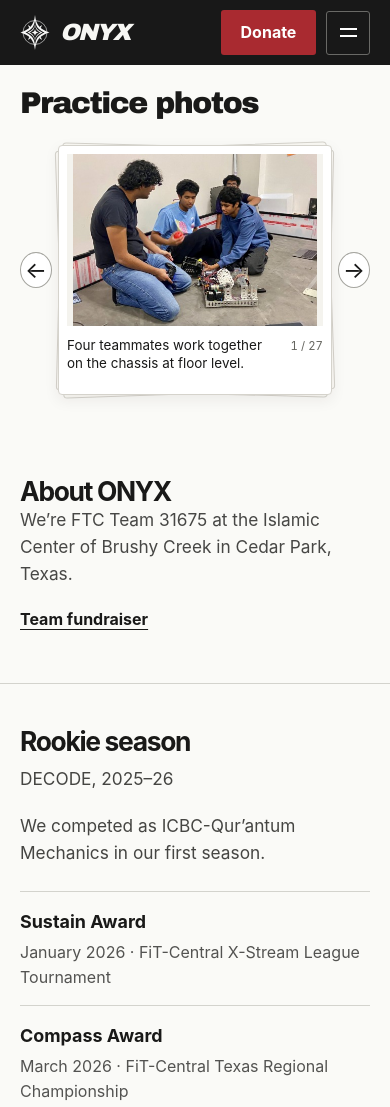
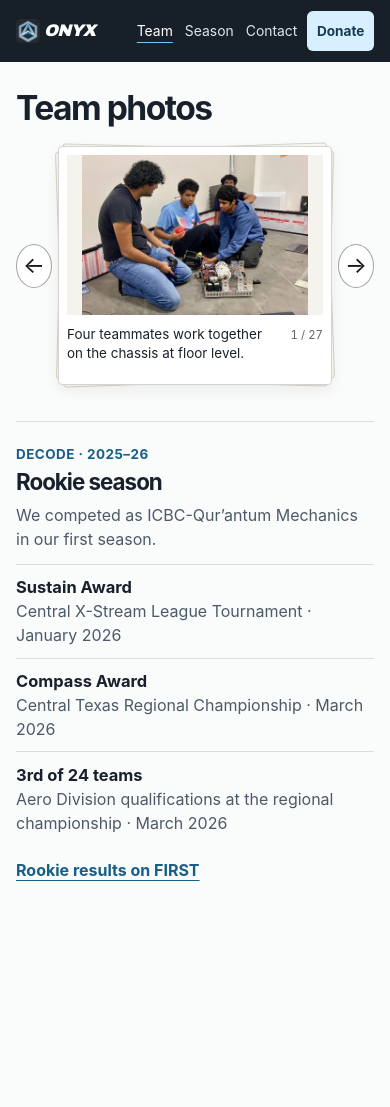
Before and after one commit to TaimAbabneh/onyx-31675, a plain HTML site: page team.html in a window 390 px wide. Shown: the top 1107 px of the page. After the commit the page ends 910 px from the top, so only its background shows below. Drawn offline with Linux system fonts and the light colour scheme.

Commit message:
Simplify site navigation, group related content and use the team jersey

```diff
--- a/site.css
+++ b/site.css
@@ -1,89 +1,97 @@
 :root {
-  --paper: #fafaf7;
-  --ink: #191918;
-  --subtle: #535351;
-  --line: #d3d3cd;
-  --red: #a92a30;
-  --display: "Archivo Black", "Arial Black", "Helvetica Neue", Arial, sans-serif;
-  --body: "Inter", "Helvetica Neue", Arial, sans-serif;
+  --ink: #18212b;
+  --muted: #4c5a68;
+  --blue: #175f89;
+  --border: #d6dee3;
+  --paper: #fafbfb;
+  --body: Inter, "Segoe UI", Arial, sans-serif;
+  --display: "Arial Black", "Segoe UI", Arial, sans-serif;
+  color-scheme: light;
 }
 * { box-sizing: border-box; }
-body { margin: 0; background: var(--paper); color: var(--ink); font: 1rem/1.55 var(--body); -webkit-font-smoothing: antialiased; }
+body { margin: 0; color: var(--ink); background: var(--paper); font: 1rem/1.5 var(--body); }
+h1,h2,p,dl,dd,ul { margin: 0; }
+img { display: block; max-width: 100%; }
+button,a { font: inherit; }
+button { cursor: pointer; }
+a { color: var(--blue); text-underline-offset: .23em; }
+a:hover { text-decoration-thickness: 2px; }
+:focus-visible { outline: 3px solid #2184bb; outline-offset: 4px; }
 [hidden] { display: none !important; }
-img { display: block; max-width: 100%; }
-h1, h2, p, dl, dd, ul { margin: 0; }
-a, button { color: inherit; font: inherit; }
-button { cursor: pointer; }
-a { text-underline-offset: .22em; }
-:focus-visible { outline: 3px solid #cf4148; outline-offset: 4px; }
-::selection { background: #b73a40; color: white; }
-.wrap { width: min(1160px, calc(100% - clamp(40px, 9vw, 136px))); margin-inline: auto; }
-.skip { position: absolute; z-index: 8; top: 0; left: 1rem; padding: .75rem 1rem; transform: translateY(-130%); background: white; }
+.wrap { width: min(1120px, calc(100% - clamp(32px,8vw,112px))); margin-inline: auto; }
+.skip { position: absolute; top: 0; left: 1rem; z-index: 4; transform: translateY(-130%); padding: .7rem 1rem; background: white; }
 .skip:focus { transform: none; }
-.site-header { color: #f7f7f4; background: #181818; }
-.nav-bar { display: flex; align-items: center; gap: 2rem; min-height: 72px; }
-.brand { display: inline-flex; align-items: center; gap: .62rem; text-decoration: none; }
-.brand img { width: 30px; height: 35px; }
-.brand > span { font: italic 900 1.47rem/.93 var(--display); letter-spacing: -.065em; }
-#navigation { display: flex; align-items: center; flex-wrap: wrap; gap: clamp(.55rem, 2vw, 1.8rem); margin-left: auto; }
-#navigation a { display: inline-flex; align-items: center; min-height: 44px; text-decoration: none; font-size: .95rem; color: #d4d4d1; }
-#navigation a:hover, #navigation a[aria-current] { color: white; text-decoration: underline; text-underline-offset: .38rem; }
-.header-actions { display: flex; align-items: center; gap: .6rem; }
-.btn { display: inline-flex; align-items: center; justify-content: center; min-height: 45px; padding: .62rem 1.25rem; border-radius: 3px; text-decoration: none; font-weight: 650; }
-.btn.primary { background: #1c1c1b; color: white; }
-.btn.primary:hover { background: #363634; }
-.btn.donate { background: var(--red); color: white; }
-.btn.donate:hover { background: #c2343d; }
-.menu-button { display: none; width: 44px; height: 44px; align-items: center; justify-content: center; flex-direction: column; gap: 5px; border: 1px solid #696966; background: transparent; border-radius: 3px; }
-.menu-button span { display: block; height: 2px; width: 17px; background: white; }
-.home-hero { display: grid; grid-template-columns: .95fr 1.12fr; gap: clamp(2rem, 6vw, 6.5rem); align-items: center; min-height: calc(100svh - 72px); padding-block: clamp(2.7rem, 5.8vw, 5.7rem); }
-.team-number, .season-year { font-size: 1rem; font-weight: 650; color: var(--subtle); }
-.onyx-type { font: italic 900 clamp(5.2rem, 10.8vw, 9.2rem)/.95 var(--display); letter-spacing: -.08em; margin: .6rem 0 1.65rem -.055em; }
-.lede { max-width: 44rem; color: #474745; font-size: clamp(1.08rem, 1.55vw, 1.32rem); line-height: 1.55; }
-.jersey { width: 100%; height: auto; }
-.section-line { border-top: 1px solid var(--line); }
-h2 { font-size: clamp(1.65rem, 2.55vw, 2.45rem); line-height: 1.12; font-weight: 650; letter-spacing: -.05em; }
-.text-link, .copy-email { display: inline-block; margin-top: .95rem; padding-block: .25rem; font-weight: 650; text-decoration: underline; text-decoration-thickness: 1px; text-underline-offset: .28em; }
-.text-link:hover, .email-address:hover, .copy-email:hover { color: var(--red); }
-.page-title { padding-block: clamp(3rem, 6vw, 6rem); }
-.page-title h1 { font-size: clamp(3.25rem, 7vw, 6.3rem); line-height: 1.04; letter-spacing: -.07em; margin-block: .62rem 1rem; font-weight: 720; }
-.article-layout { display: grid; grid-template-columns: minmax(0, .75fr) minmax(0, 1.35fr); align-items: start; gap: clamp(2rem, 6vw, 6.5rem); padding-block: clamp(2.65rem, 5.3vw, 5rem); }
-.reading { max-width: 45rem; }
-.reading > p, .section-sub { font-size: 1.08rem; color: #454542; }
-.page-title .btn, .reading .parts { margin-top: 1.5rem; }
-.section-sub { margin-top: .6rem; }
-.parts > div { padding-block: 1rem; border-top: 1px solid var(--line); }
-.parts > div:last-child { border-bottom: 1px solid var(--line); }
-.parts dt, .event-name strong { font-weight: 680; font-size: 1.12rem; }
-.parts dd, .event-name > span { color: var(--subtle); margin-top: .25rem; }
-.events { padding: 0; list-style: none; border-top: 1px solid var(--line); }
-.events a { display: grid; grid-template-columns: 6rem 1fr; align-items: center; gap: 1.1rem; border-bottom: 1px solid var(--line); padding: .9rem .3rem; text-decoration: none; }
-.events a:hover .event-name strong { text-decoration: underline; text-underline-offset: .25em; }
-.events time, .event-name { display: grid; }
-.events time span { font-size: .86rem; color: var(--subtle); }
-.events time strong { font-size: 1.85rem; line-height: 1.15; letter-spacing: -.065em; }
-.email-address { display: block; width: fit-content; overflow-wrap: anywhere; font-size: clamp(1.15rem, 2.4vw, 2rem); }
-.copy-email { border: 0; background: transparent; padding-inline: 0; }
+.site-header { background: #172029; color: white; }
+.nav-bar,.brand,.nav-bar nav,.actions { display: flex; align-items: center; }
+.nav-bar { gap: clamp(12px,3vw,36px); min-height: 62px; }
+.brand { gap: 8px; margin-right: auto; color: white; font: italic 900 1.34rem/1 var(--display); letter-spacing: -.045em; text-decoration: none; }
+.brand img { width: 31px; height: 31px; border-radius: 5px; }
+.nav-bar nav { gap: clamp(10px,2.1vw,26px); }
+.nav-bar nav a { display: inline-flex; align-items: center; min-height: 44px; color: #dce5ec; text-decoration: none; font-size: .94rem; }
+.nav-bar nav a[aria-current],.nav-bar nav a:hover { color: white; text-decoration: underline; text-decoration-color: #76c9f4; text-underline-offset: .42em; }
+.button,.header-donate,.copy-email { display: inline-flex; align-items: center; justify-content: center; min-height: 44px; border-radius: 6px; font-weight: 650; text-decoration: none; }
+.header-donate { background: #d7efff; color: #163b52; padding: .48rem .95rem; min-height: 40px; }
+.header-donate:hover { background: white; }
+.button { background: var(--ink); color: white; padding: .62rem 1.1rem; }
+.button:hover { background: #244d68; }
+.text-link { width: fit-content; font-weight: 650; }
+.eyebrow { color: var(--blue); font-size: .84rem; font-weight: 700; letter-spacing: .035em; }
+h1,h2 { line-height: 1.08; letter-spacing: -.045em; }
+h1 { font-size: clamp(2.1rem,4.5vw,3.65rem); font-weight: 750; }
+h2 { font-size: clamp(1.4rem,2.3vw,1.95rem); font-weight: 700; }
+.lede { color: var(--muted); font-size: clamp(1rem,1.45vw,1.16rem); line-height: 1.55; max-width: 61ch; }
+.home { display: grid; grid-template-columns: .9fr 1.1fr; gap: clamp(28px,5vw,70px); align-items: center; padding-block: clamp(36px,6vw,78px); }
+.home h1 { margin-block: .15em .22em; font: 900 clamp(3.6rem,6.9vw,6.2rem)/.95 var(--display); letter-spacing: -.08em; }
+.home h1 span { display: block; }
+.home-intro .lede { max-width: 36ch; }
+.actions { gap: 20px; margin-top: 1.25rem; flex-wrap: wrap; }
+.kit { width: 100%; height: auto; mix-blend-mode: multiply; }
+.page-head { padding-top: clamp(26px,3.7vw,46px); }
+.page-head .eyebrow,.history .eyebrow { margin-bottom: 6px; }
+.page-head .lede { margin-top: .65rem; max-width: 70ch; }
+.season-layout,.contact-layout,.team-layout { display: grid; align-items: start; column-gap: clamp(32px,5vw,74px); row-gap: 28px; padding-bottom: clamp(28px,4vw,50px); }
+.season-layout,.contact-layout { grid-template-columns: 1.12fr .88fr; margin-top: 1.65rem; padding-top: 1.35rem; border-top: 1px solid var(--border); }
+.team-layout { grid-template-columns: minmax(0,1.55fr) minmax(250px,.85fr); padding-top: clamp(28px,4vw,50px); }
+.history { border-left: 1px solid var(--border); padding-left: clamp(20px,2.5vw,32px); }
+section[id] { scroll-margin-top: 16px; }
+.details { margin-block: .8rem; }
+.details > div { padding-block: .63rem; border-top: 1px solid var(--border); }
+.details dt { font-size: 1.03rem; font-weight: 700; }
+.details dd,.history > p:not(.eyebrow),.intake > p,.contact-layout p { color: var(--muted); }
+.history > h2 + p,.intake > h2 + p,.contact-layout h2 + p { margin-top: .55rem; }
+.events { list-style: none; padding: 0; margin: .7rem 0 1rem; }
+.events li { border-bottom: 1px solid var(--border); }
+.events a { display: flex; align-items: center; gap: 16px; padding: .68rem 0; color: inherit; text-decoration: none; }
+.events a:hover .event-name strong { text-decoration: underline; }
+.events time { width: 65px; flex: none; display: grid; text-align: center; border-right: 1px solid var(--border); padding-right: 12px; }
+.events time span { font-size: .75rem; color: var(--muted); }
+.events time strong { font-size: 1.45rem; line-height: 1.05; }
+.event-name { display: grid; }
+.event-name > span { font-size: .91rem; color: var(--muted); }
+.address { display: block; width: fit-content; max-width: 100%; overflow-wrap: anywhere; margin-top: .7rem; font-size: clamp(1.08rem,1.8vw,1.38rem); }
+.copy-email { margin-top: .6rem; background: white; border: 1px solid var(--border); padding: .38rem .8rem; color: var(--ink); }
 .copy-status:empty { display: none; }
-.copy-status { margin-top: .45rem; font-size: .95rem; }
-@media (max-width: 760px) {
-  .nav-bar { min-height: 65px; gap: .75rem; flex-wrap: wrap; padding-block: .55rem; }
-  .header-actions { margin-left: auto; }
-  #navigation { width: 100%; margin: 0; order: 3; gap: .3rem 1.1rem; }
-  .js .menu-button { display: flex; }
-  .js #navigation { display: none; }
-  .js #navigation.is-open { display: flex; }
-  .home-hero { grid-template-columns: 1fr; gap: 2rem; min-height: 0; }
-  .jersey { max-width: 33rem; }
-  .article-layout { grid-template-columns: 1fr; gap: 1.3rem; }
+.copy-status { margin-top: .4rem; }
+.contact-layout .button { margin-top: .85rem; }
+@media(max-width:760px) {
+  .home { gap: 24px; }
+  .team-layout,.season-layout,.contact-layout { grid-template-columns: 1fr; }
+  .history { padding: 22px 0 0; border-left: 0; border-top: 1px solid var(--border); }
+  .history .details { max-width: 55ch; }
 }
-@media (max-width: 570px) {
-  .events a { grid-template-columns: 4.8rem 1fr; gap: .6rem; }
+@media(max-width:580px) {
+  .home { grid-template-columns: 1fr; padding-block: 28px; }
+  .home h1 { font-size: clamp(2.95rem,11vw,4rem); }
+  .home h1 span { display: inline; }
+  .kit { max-width: 470px; justify-self: center; }
+  .nav-bar { gap: 10px; }
+  .brand { font-size: 1.05rem; gap: 4px; }
+  .brand img { width: 24px; height: 24px; }
+  .nav-bar nav { gap: 12px; }
+  .nav-bar nav a { font-size: .87rem; }
+  .header-donate { font-size: .85rem; padding-inline: .6rem; }
 }
-@media (prefers-reduced-motion: no-preference) {
-  .btn { transition: background-color .18s, transform .18s; }
-  .btn:hover { transform: translateY(-1px); }
-  .menu-button span { transition: transform .18s; }
-  .menu-button[aria-expanded="true"] span:first-child { transform: translateY(3.5px) rotate(45deg); }
-  .menu-button[aria-expanded="true"] span:last-child { transform: translateY(-3.5px) rotate(-45deg); }
+@media(max-width:355px) {
+  .nav-bar { flex-wrap: wrap; gap: 0; padding-top: 8px; }
+  .nav-bar nav { order: 3; width: 100%; justify-content: space-between; }
 }
--- a/site.js
+++ b/site.js
@@ -1,24 +1,4 @@
 "use strict";
-
-document.documentElement.classList.add("js");
-
-const menu = document.querySelector(".menu-button");
-const navigation = document.querySelector("#navigation");
-
-function setMenu(open) {
-  menu.setAttribute("aria-expanded", String(open));
-  menu.setAttribute("aria-label", open ? "Close navigation" : "Open navigation");
-  navigation.classList.toggle("is-open", open);
-}
-
-menu.addEventListener("click", () => setMenu(menu.getAttribute("aria-expanded") === "false"));
-document.addEventListener("keydown", event => {
-  if (event.key === "Escape" && menu.getAttribute("aria-expanded") === "true") {
-    setMenu(false);
-    menu.focus();
-  }
-});
-window.matchMedia("(min-width: 761px)").addEventListener("change", () => setMenu(false));
 
 const copyButton = document.querySelector(".copy-email");
 if (copyButton && navigator.clipboard && navigator.clipboard.writeText) {
--- a/team-photos.css
+++ b/team-photos.css
@@ -1,6 +1,4 @@
-.album {padding-block:clamp(22px,4vw,48px);scroll-margin-top:12px}
-.album h1 {font:800 clamp(30px,4vw,52px)/1.08 var(--display);letter-spacing:-.05em}
-.deck {max-width:670px;margin:26px auto 12px;display:grid;grid-template-columns:44px minmax(0,1fr) 44px;gap:clamp(6px,2vw,20px);align-items:center}
+.deck {max-width:670px;margin:20px auto 8px;display:grid;grid-template-columns:44px minmax(0,1fr) 44px;gap:clamp(6px,2vw,20px);align-items:center}
 .stack {grid-column:2;position:relative;isolation:isolate;min-width:0}
 .stack::before,.stack::after {content:"";position:absolute;inset:1px;background:#faf9f4;border:1px solid #d5d3cc;border-radius:4px;z-index:-1;transform:rotate(-2deg)}
 .stack::after {transform:rotate(1.5deg);z-index:-2}
@@ -8,10 +6,10 @@
 .photo-track > li {background:#fff;border:1px solid #d5d3cc;border-radius:4px;flex:0 0 100%;padding:clamp(8px,2vw,16px);scroll-snap-align:center;box-shadow:0 5px 15px #25221d12}
 .deck.ready .photo-track {display:grid;overflow:visible;perspective:950px}
 .deck.ready li {grid-area:1/1;backface-visibility:hidden}
-.photo-track img {width:100%;height:clamp(170px,44vw,350px);object-fit:scale-down;background:#f4f3ee}
+.photo-track img {width:100%;height:clamp(160px,39vw,300px);object-fit:scale-down;background:#f4f3ee}
 .caption {display:flex;align-items:baseline;justify-content:space-between;gap:12px;min-height:3.3em;padding-top:10px;font-size:.94rem;line-height:1.37}
 .caption span {color:#65655f;white-space:nowrap;font-variant-numeric:tabular-nums;font-size:.85em}
 .deck button {width:42px;height:42px;padding:0;border:1px solid #a5a59f;border-radius:50%;background:white;color:#191918;font-size:23px}
 .deck button:hover {background:#191918;color:white}
 .prev {grid-column:1;grid-row:1}.next {grid-column:3;grid-row:1}
-@media(max-width:540px){.deck{grid-template-columns:32px minmax(0,1fr) 32px;gap:6px}.deck button{width:32px;height:36px}.caption{font-size:.84rem;min-height:4.5em}}
+@media(max-width:540px){.deck{grid-template-columns:36px minmax(0,1fr) 36px;gap:6px}.deck button{width:36px;height:44px}.caption{font-size:.84rem;min-height:4.5em}}
--- a/team.html
+++ b/team.html
@@ -3,40 +3,33 @@
 <head>
   <meta charset="utf-8">
   <meta name="viewport" content="width=device-width,initial-scale=1">
-  <meta name="theme-color" content="#171717">
-  <meta name="description" content="Meet ONYX, FTC Team 31675 from Cedar Park, Texas. Practice photos and rookie season results.">
-  <meta property="og:title" content="Team 31675 | ONYX">
-  <meta property="og:description" content="Practice photos and rookie season results from ONYX, FTC Team 31675.">
+  <meta name="theme-color" content="#172029">
+  <title>Team photos | ONYX Robotics</title>
+  <meta name="description" content="Browse 27 photos from ONYX practices and see the results from our rookie season.">
+  <meta property="og:title" content="Team photos | ONYX Robotics">
+  <meta property="og:description" content="Browse 27 photos from ONYX practices and see the results from our rookie season.">
   <meta property="og:type" content="website">
-  <title>Team 31675 | ONYX</title>
-  <link rel="icon" href="crest.svg" type="image/svg+xml">
-  <link rel="stylesheet" href="site.css?v=3">
-  <link rel="stylesheet" href="team-photos.css?v=cards2">
-  <script defer src="site.js?v=2"></script>
+  <link rel="icon" href="onyx-kit-mark.png">
+  <link rel="stylesheet" href="site.css?v=club1">
+  <link rel="stylesheet" href="team-photos.css?v=club1">
   <script defer src="team-photos.js?v=cards2"></script>
 </head>
 <body>
 <a class="skip" href="#main">Skip to content</a>
-<header class="site-header">
-  <div class="wrap nav-bar">
-    <a class="brand" href="index.html" aria-label="ONYX home"><img src="crest.svg" alt="" width="36" height="42"><span>ONYX</span></a>
-    <nav id="navigation" aria-label="Main navigation">
-      <a href="team.html" aria-current="page">Team</a>
-      <a href="engineering.html">Engineering</a>
+<header class="site-header"><div class="wrap nav-bar">
+  <a class="brand" href="index.html" aria-label="ONYX home"><img src="onyx-kit-mark.png" alt="" width="34" height="34">ONYX</a>
+  <nav aria-label="Main navigation">
+      <a href="team.html#team-photos" aria-current="page">Team</a>
       <a href="season.html">Season</a>
       <a href="contact.html">Contact</a>
-    </nav>
-    <div class="header-actions">
-      <a class="btn donate" href="https://www.zeffy.com/en-US/donation-form/donate-to-icbc-robotica">Donate</a>
-      <button class="menu-button" type="button" aria-label="Open navigation" aria-expanded="false" aria-controls="navigation"><span aria-hidden="true"></span><span aria-hidden="true"></span></button>
-    </div>
-  </div>
-</header>
-<main id="main">
-
-<section id="team-photos" class="wrap album" aria-labelledby="team-photos-title">
-  <h1 id="team-photos-title">Practice photos</h1>
-  <div class="deck" tabindex="0" aria-label="Team practice photo cards">
+  </nav>
+  <a class="header-donate" href="https://www.zeffy.com/en-US/donation-form/donate-to-icbc-robotica">Donate</a>
+</div></header>
+<main id="main" class="wrap">
+<div class="team-layout">
+  <section class="album" id="team-photos" aria-labelledby="gallery-heading">
+    <h1 id="gallery-heading">Team photos</h1>
+    <div class="deck" role="region" tabindex="0" aria-label="Practice photo gallery">
     <button type="button" class="prev" aria-label="Previous photo" hidden>&larr;</button>
     <div class="stack">
 <ul id="team-photos-track" class="album-track photo-track" tabindex="0" aria-label="Practice photos">
@@ -71,27 +64,19 @@
     </div>
     <button type="button" class="next" aria-label="Next photo" hidden>&rarr;</button>
   </div>
-</section>
-<header class="page-title wrap">
-  <h2>About ONYX</h2>
-  <p class="lede">We’re FTC Team 31675 at the Islamic Center of Brushy Creek in Cedar Park, Texas.</p>
-  <a class="text-link" href="support.html">Team fundraiser</a>
-</header>
-<section class="section-line"><div class="wrap article-layout">
-  <div>
-    <h2>Rookie season</h2>
-    <p class="section-sub">DECODE, 2025–26</p>
-  </div>
-  <div class="reading">
+  </section>
+  <section class="history" aria-labelledby="history-heading">
+    <p class="eyebrow">DECODE · 2025–26</p>
+    <h2 id="history-heading">Rookie season</h2>
     <p>We competed as ICBC-Qur’antum Mechanics in our first season.</p>
-    <dl class="parts">
-      <div><dt>Sustain Award</dt><dd>January 2026 · FiT-Central X-Stream League Tournament</dd></div>
-      <div><dt>Compass Award</dt><dd>March 2026 · FiT-Central Texas Regional Championship</dd></div>
-      <div><dt>3rd of 24 teams</dt><dd>March 2026 · Regional championship, Aero Division qualifications</dd></div>
+    <dl class="details">
+      <div><dt>Sustain Award</dt><dd>Central X-Stream League Tournament · January 2026</dd></div>
+      <div><dt>Compass Award</dt><dd>Central Texas Regional Championship · March 2026</dd></div>
+      <div><dt>3rd of 24 teams</dt><dd>Aero Division qualifications at the regional championship · March 2026</dd></div>
     </dl>
-    <a class="text-link" href="https://ftc-events.firstinspires.org/2025/team/31675">Results on FIRST</a>
-  </div>
-</div></section>
+    <a class="text-link" href="https://ftc-events.firstinspires.org/2025/team/31675">Rookie results on FIRST</a>
+  </section>
+</div>
 </main>
 </body>
 </html>
```
Also changed, not shown: contact.html (+28 -28 lines), engineering.html (+4 -47 lines), index.html (+23 -28 lines), season.html (+33 -33 lines), support.html (+4 -40 lines), onyx-kit-mark.png (added), onyx-team-kit.webp (added).
